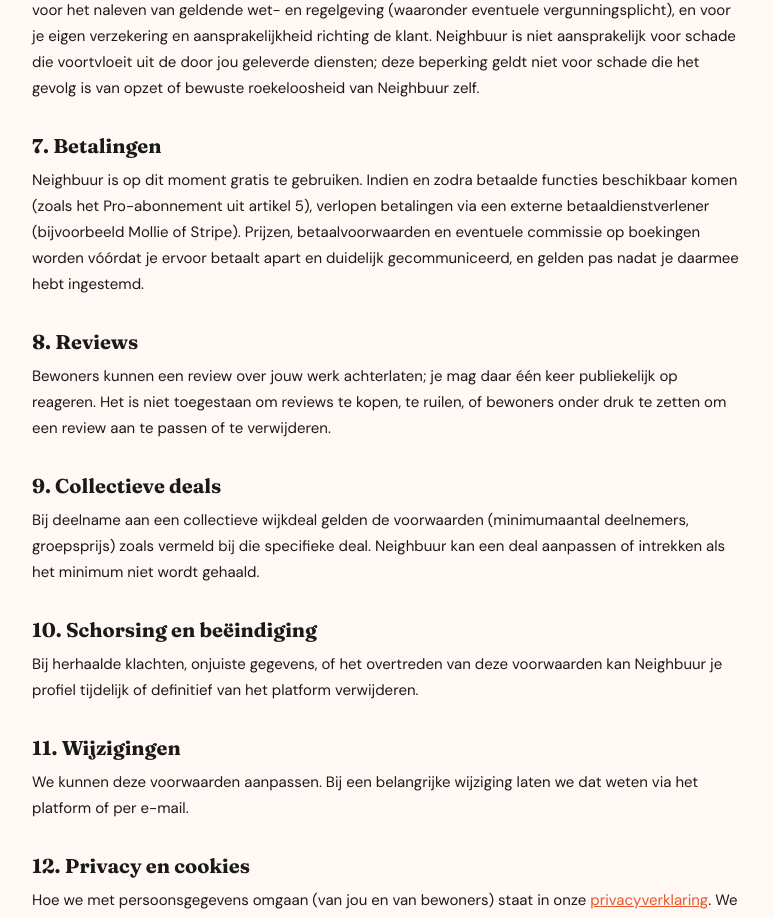
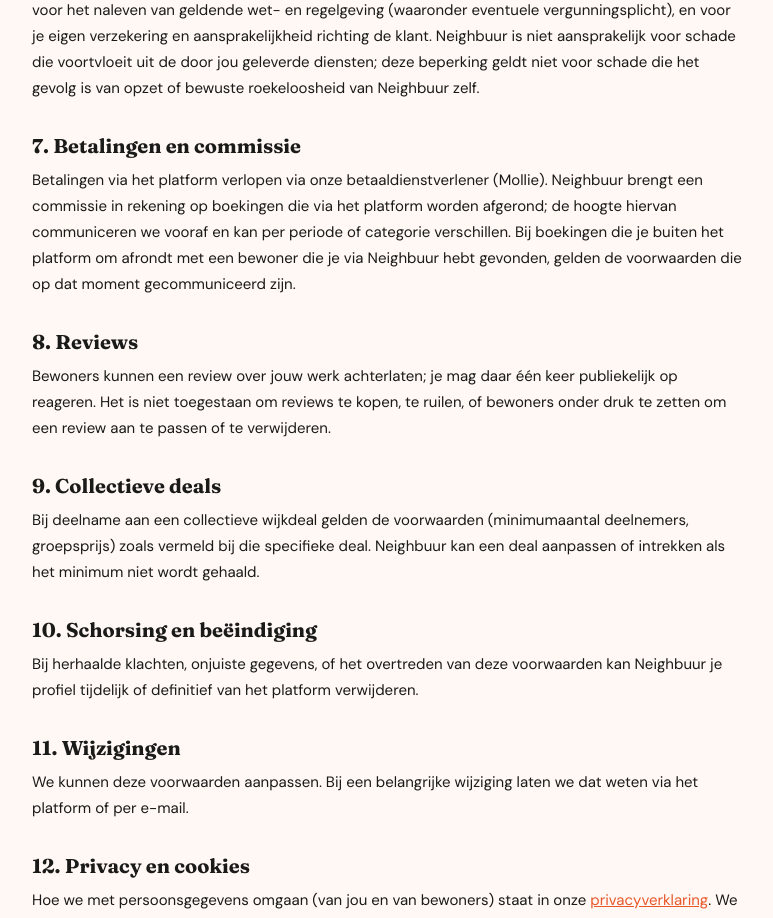
Before and after one commit to igharrac/Neighbuur, a Next.js app: page /voorwaarden/vakman in a window 1280 px wide. Shown: the part 1297-2215 px from the top of the page, without its empty margins (252-1025 px from the left). Built offline with nearby package versions, Linux system fonts and the light colour scheme; no server answers.

Commit message:
Revert "Betaal-secties voorwaardelijk maken — jullie starten freemium, nog geen actieve betaalverwerker"
This reverts commit 6e8b365951741edf48df23fe088426669c8ae1b4.

```diff
--- a/src/app/(site)/privacy/page.tsx
+++ b/src/app/(site)/privacy/page.tsx
@@ -54,9 +54,8 @@ export default function PrivacyPage() {
                 (indien ingeschakeld) een pushnotificatie-abonnement van je browser.
               </li>
               <li>
-                <b>Betalingen:</b> Neighbuur is op dit moment gratis te gebruiken. Zodra betaalde functies
-                beschikbaar komen, verwerken wij transactiegegevens (bedrag, status) — je kaart- of bankgegevens
-                zelf verwerken we niet, dat gebeurt rechtstreeks bij een externe betaaldienstverlener.
+                <b>Betalingen:</b> transactiegegevens (bedrag, status) — je kaart- of bankgegevens zelf verwerken
+                wij niet; dat gebeurt rechtstreeks bij onze betaaldienstverlener (Mollie).
               </li>
             </ul>
           </section>
@@ -87,9 +86,8 @@ export default function PrivacyPage() {
             <p className="mb-3">We verkopen je gegevens nooit. We delen ze wel met:</p>
             <ul className="list-disc pl-5 space-y-2">
               <li>
-                <b>Verwerkers die het platform draaiend houden:</b> onze hostingpartij en database (Supabase, EU)
-                en onze e-maildienst voor transactionele mails (Resend). Zodra betaalde functies beschikbaar
-                komen, voegen we daar een betaaldienstverlener aan toe.
+                <b>Verwerkers die het platform draaiend houden:</b> onze hostingpartij en database (Supabase, EU),
+                onze e-maildienst voor transactionele mails (Resend), en onze betaaldienstverlener (Mollie).
               </li>
               <li>
                 <b>Andere gebruikers, alleen voor zover nodig:</b> een vakman die je boekt ziet je naam,
--- a/src/app/(site)/voorwaarden/vakman/page.tsx
+++ b/src/app/(site)/voorwaarden/vakman/page.tsx
@@ -81,13 +81,13 @@ export default function VoorwaardenVakmanPage() {
           </section>
 
           <section>
-            <h2 className="font-display font-bold text-[20px] text-warmzwart mb-2">7. Betalingen</h2>
+            <h2 className="font-display font-bold text-[20px] text-warmzwart mb-2">7. Betalingen en commissie</h2>
             <p>
-              Neighbuur is op dit moment gratis te gebruiken. Indien en zodra betaalde functies beschikbaar komen
-              (zoals het Pro-abonnement uit artikel 5), verlopen betalingen via een externe betaaldienstverlener
-              (bijvoorbeeld Mollie of Stripe). Prijzen, betaalvoorwaarden en eventuele commissie op boekingen
-              worden vóórdat je ervoor betaalt apart en duidelijk gecommuniceerd, en gelden pas nadat je daarmee
-              hebt ingestemd.
+              Betalingen via het platform verlopen via onze betaaldienstverlener (Mollie). Neighbuur brengt een
+              commissie in rekening op boekingen die via het platform worden afgerond; de hoogte hiervan
+              communiceren we vooraf en kan per periode of categorie verschillen. Bij boekingen die je buiten het
+              platform om afrondt met een bewoner die je via Neighbuur hebt gevonden, gelden de voorwaarden die op
+              dat moment gecommuniceerd zijn.
             </p>
           </section>
 
```
